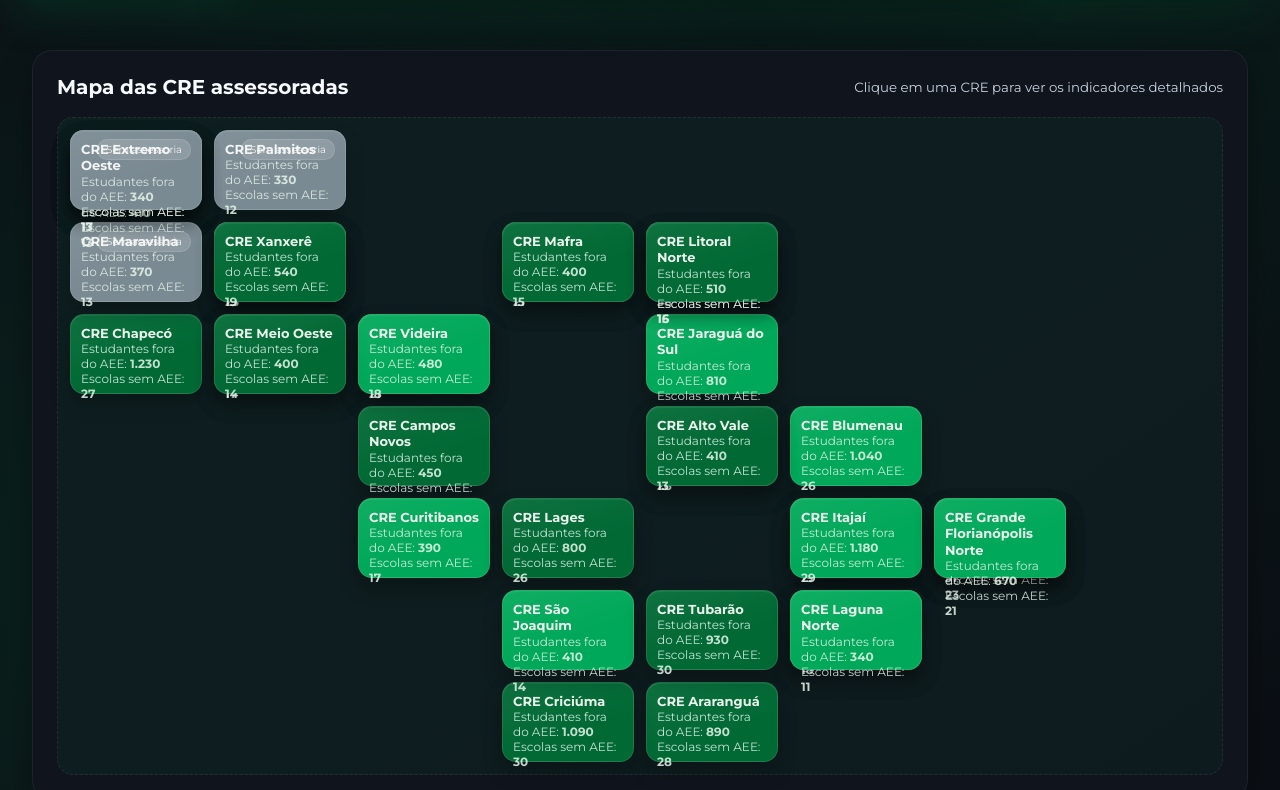
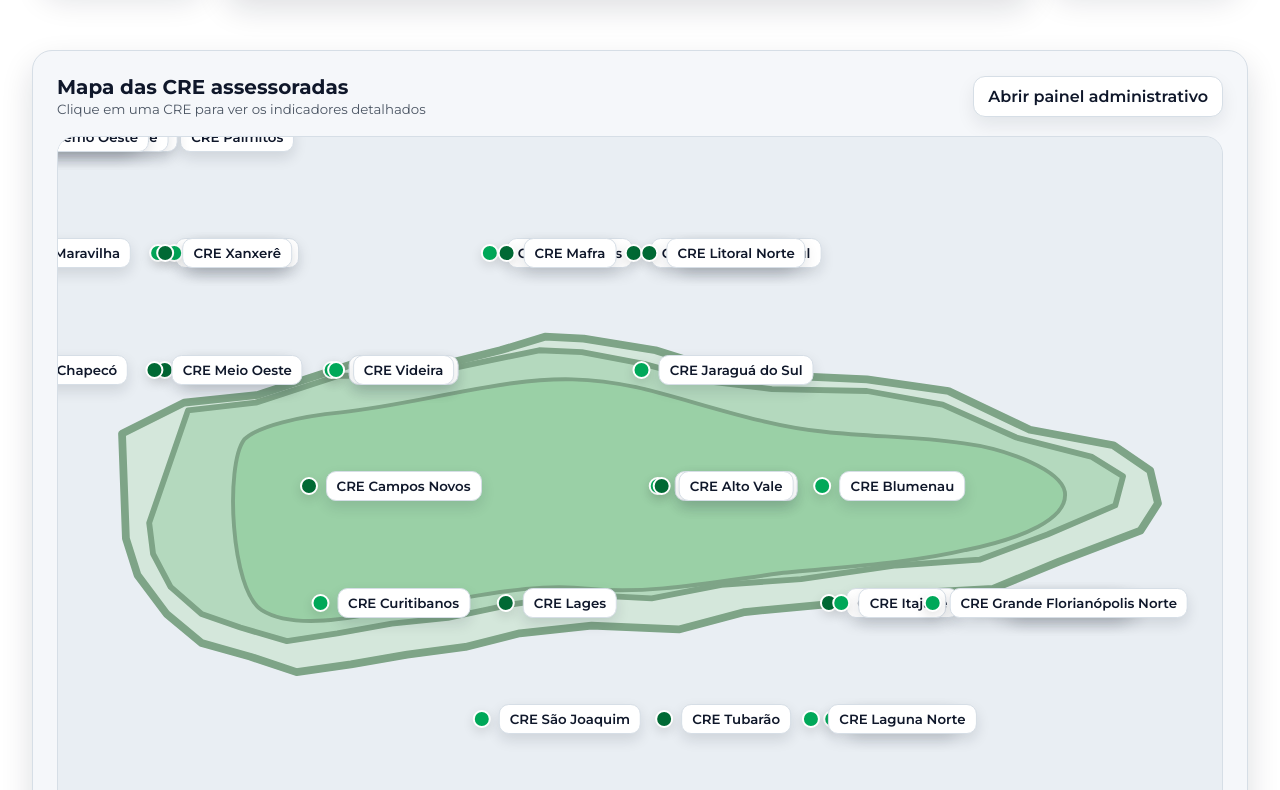
Before and after one commit to passelivre-hub/saeex-naee, a plain HTML site: page index.html in a window 1280 px wide. Shown: the part 120-910 px from the top of the page. Drawn offline with Linux system fonts and the light colour scheme.

Commit message:
Add SC map view and separate admin interface

```diff
--- /dev/null
+++ b/data/shared.js
@@ -0,0 +1,37 @@
+const STORAGE_KEY = 'naee-cre-data';
+
+export function loadData(initialData) {
+  if (typeof localStorage === 'undefined') return initialData;
+  const saved = localStorage.getItem(STORAGE_KEY);
+  if (!saved) return initialData;
+  try {
+    return JSON.parse(saved);
+  } catch (err) {
+    return initialData;
+  }
+}
+
+export function persistData(data) {
+  if (typeof localStorage === 'undefined') return;
+  localStorage.setItem(STORAGE_KEY, JSON.stringify(data));
+}
+
+export function formatNumber(value) {
+  return value.toLocaleString('pt-BR');
+}
+
+export function percent(part, total) {
+  if (!total) return 0;
+  return Math.max(0, Math.min(100, Math.round((part / total) * 100)));
+}
+
+export function computeDerived(cre) {
+  const studentsOutside = Math.max(0, cre.publicoEE - cre.studentsInAEE);
+  const schoolsWithoutAEE = Math.max(0, cre.totalSchools - cre.schoolsWithAEE);
+  return {
+    studentsOutside,
+    outsidePct: percent(studentsOutside, cre.publicoEE),
+    schoolsWithoutAEE,
+    schoolsWithoutPct: percent(schoolsWithoutAEE, cre.totalSchools),
+  };
+}
--- a/index.html
+++ b/index.html
@@ -6,7 +6,7 @@
     <title>Painel de Assessorias do SAEEX/NAEE - FCEE</title>
     <link rel="stylesheet" href="style.css" />
   </head>
-  <body>
+  <body class="light">
     <header>
       <img src="./assets/fcee-logo.svg" alt="Logo FCEE" />
       <div class="header-title">
@@ -19,37 +19,19 @@
     <main>
       <section id="map-panel">
         <div class="section-title">
-          <h2>Mapa das CRE assessoradas</h2>
-          <small>Clique em uma CRE para ver os indicadores detalhados</small>
+          <div>
+            <h2>Mapa das CRE assessoradas</h2>
+            <small>Clique em uma CRE para ver os indicadores detalhados</small>
+          </div>
+          <a class="ghost-button" href="admin.html">Abrir painel administrativo</a>
         </div>
-        <div id="map-grid" aria-label="Mapa das Coordenadorias"></div>
+        <div id="map-board" aria-label="Mapa das Coordenadorias em Santa Catarina">
+          <img src="./assets/sc-map.svg" alt="Mapa de Santa Catarina" />
+          <div id="map-markers"></div>
+        </div>
       </section>
 
       <section id="summary"></section>
-
-      <section id="admin-panel">
-        <div class="section-title">
-          <h2>Painel administrativo</h2>
-          <small>Alimente o painel com dados atualizados (armazenamento local)</small>
-        </div>
-        <table>
-          <thead>
-            <tr>
-              <th>CRE</th>
-              <th>Público EE</th>
-              <th>Total de Escolas</th>
-              <th>Escolas com AEE</th>
-              <th>Estudantes no AEE</th>
-              <th>Participantes</th>
-              <th>Assessorias presenciais</th>
-              <th>Assessorias on-line</th>
-              <th>Status</th>
-            </tr>
-          </thead>
-          <tbody id="admin-body"></tbody>
-        </table>
-        <div id="footer-note">A coluna de CREs é fixa. Utilize o link indicado para validar o grupo de municípios de cada regional e mantenha a alternância dos tons de verde para CREs assessoradas.</div>
-      </section>
     </main>
 
     <div id="popup">
--- a/script.js
+++ b/script.js
@@ -1,74 +1,40 @@
 import { initialCreData } from './data/cre-data.js';
+import { computeDerived, formatNumber, loadData, percent } from './data/shared.js';
+
+const GRID_COLS = 8;
+const GRID_ROWS = 7;
 
 const state = {
-  creData: loadStoredData() ?? initialCreData,
+  creData: loadData(initialCreData),
   activeCre: null,
 };
 
-const palette = {
-  toneA: '#006934',
-  toneB: '#00a859',
-  muted: '#8c9aa3',
-};
-
-function loadStoredData() {
-  if (typeof localStorage === 'undefined') return null;
-  const saved = localStorage.getItem('naee-cre-data');
-  if (!saved) return null;
-  try {
-    return JSON.parse(saved);
-  } catch (err) {
-    return null;
-  }
-}
-
-function persistData() {
-  if (typeof localStorage === 'undefined') return;
-  localStorage.setItem('naee-cre-data', JSON.stringify(state.creData));
-}
-
-function formatNumber(value) {
-  return value.toLocaleString('pt-BR');
-}
-
-function percent(part, total) {
-  if (!total) return 0;
-  return Math.max(0, Math.min(100, Math.round((part / total) * 100)));
-}
-
-function computeDerived(cre) {
-  const studentsOutside = Math.max(0, cre.publicoEE - cre.studentsInAEE);
-  const schoolsWithoutAEE = Math.max(0, cre.totalSchools - cre.schoolsWithAEE);
-  return {
-    studentsOutside,
-    outsidePct: percent(studentsOutside, cre.publicoEE),
-    schoolsWithoutAEE,
-    schoolsWithoutPct: percent(schoolsWithoutAEE, cre.totalSchools),
-  };
+function mapCoordinates(cre) {
+  const col = cre.gridPosition?.column ?? 1;
+  const row = cre.gridPosition?.row ?? 1;
+  const left = ((col - 1) / (GRID_COLS - 1)) * 100;
+  const top = ((row - 1) / (GRID_ROWS - 1)) * 100;
+  return { left, top };
 }
 
 function renderMap() {
-  const grid = document.querySelector('#map-grid');
-  grid.innerHTML = '';
+  const board = document.querySelector('#map-markers');
+  board.innerHTML = '';
   state.creData.forEach((cre, idx) => {
-    const tile = document.createElement('div');
-    tile.className = `cre-tile ${cre.hasAssessoria ? (idx % 2 === 0 ? 'tone-a' : 'tone-b') : 'tone-muted'} ${cre.hasAssessoria ? '' : 'badge'}`;
-    tile.style.gridRow = cre.gridPosition?.row ?? 'auto';
-    tile.style.gridColumn = cre.gridPosition?.column ?? 'auto';
+    const marker = document.createElement('button');
+    const { left, top } = mapCoordinates(cre);
+    marker.className = `map-marker ${cre.hasAssessoria ? (idx % 2 === 0 ? 'tone-a' : 'tone-b') : 'tone-muted'}`;
+    marker.style.left = `${left}%`;
+    marker.style.top = `${top}%`;
+    marker.setAttribute('aria-label', `${cre.name} - clique para detalhes`);
 
-    const title = document.createElement('div');
-    title.className = 'cre-name';
-    title.textContent = cre.name;
+    marker.innerHTML = `
+      <span class="dot"></span>
+      <span class="label">${cre.name}</span>
+    `;
 
-    const detail = document.createElement('div');
-    detail.className = 'cre-detail';
-    const derived = computeDerived(cre);
-    detail.innerHTML = `Estudantes fora do AEE: <strong>${formatNumber(derived.studentsOutside)}</strong><br>Escolas sem AEE: <strong>${formatNumber(derived.schoolsWithoutAEE)}</strong>`;
-
-    tile.appendChild(title);
-    tile.appendChild(detail);
-    tile.addEventListener('click', () => openPopup(cre.id));
-    grid.appendChild(tile);
+    marker.addEventListener('click', () => openPopup(cre.id));
+    board.appendChild(marker);
   });
 }
 
@@ -200,49 +166,9 @@ function closePopup() {
   popup.style.display = 'none';
 }
 
-function renderAdminTable() {
-  const tbody = document.querySelector('#admin-body');
-  tbody.innerHTML = '';
-  state.creData.forEach((cre) => {
-    const row = document.createElement('tr');
-    row.innerHTML = `
-      <td><strong>${cre.name}</strong></td>
-      <td><input type="number" min="0" value="${cre.publicoEE}" data-id="${cre.id}" data-field="publicoEE"></td>
-      <td><input type="number" min="0" value="${cre.totalSchools}" data-id="${cre.id}" data-field="totalSchools"></td>
-      <td><input type="number" min="0" value="${cre.schoolsWithAEE}" data-id="${cre.id}" data-field="schoolsWithAEE"></td>
-      <td><input type="number" min="0" value="${cre.studentsInAEE}" data-id="${cre.id}" data-field="studentsInAEE"></td>
-      <td><input type="number" min="0" value="${cre.participants}" data-id="${cre.id}" data-field="participants"></td>
-      <td><input type="number" min="0" value="${cre.assessorias.presenciais}" data-id="${cre.id}" data-field="presenciais"></td>
-      <td><input type="number" min="0" value="${cre.assessorias.online}" data-id="${cre.id}" data-field="online"></td>
-      <td class="toggle"><input type="checkbox" ${cre.hasAssessoria ? 'checked' : ''} data-id="${cre.id}" data-field="hasAssessoria"><label>Assessorado</label></td>
-    `;
-    tbody.appendChild(row);
-  });
-
-  tbody.querySelectorAll('input').forEach((input) => {
-    input.addEventListener('input', (event) => {
-      const { id, field } = event.target.dataset;
-      const cre = state.creData.find((item) => item.id === id);
-      if (!cre) return;
-
-      if (field === 'hasAssessoria') {
-        cre.hasAssessoria = event.target.checked;
-      } else if (field === 'presenciais' || field === 'online') {
-        cre.assessorias[field] = Number(event.target.value || 0);
-      } else {
-        cre[field] = Number(event.target.value || 0);
-      }
-      persistData();
-      renderMap();
-      renderSummary();
-    });
-  });
-}
-
 function init() {
   renderMap();
   renderSummary();
-  renderAdminTable();
 
   document.querySelector('#popup .close-btn').addEventListener('click', closePopup);
   document.querySelector('#popup').addEventListener('click', (e) => {
--- a/style.css
+++ b/style.css
@@ -1,15 +1,16 @@
 @import url('https://fonts.googleapis.com/css2?family=Montserrat:wght@400;500;600;700&display=swap');
 
 :root {
-  --bg: #0e1116;
-  --panel: #10151d;
-  --card: #141b24;
-  --muted: #c6d1de;
+  --bg: #ffffff;
+  --panel: #f5f7fa;
+  --card: #f0f3f7;
+  --muted: #4b5563;
   --accent: #00a859;
   --accent-2: #006934;
-  --warning: #c7ced4;
-  --line: rgba(255, 255, 255, 0.06);
-  --shadow: 0 12px 32px rgba(0, 0, 0, 0.35);
+  --warning: #c0392b;
+  --line: #d6dee6;
+  --shadow: 0 14px 32px rgba(17, 24, 39, 0.14);
+  --text: #0f172a;
 }
 
 * {
@@ -19,10 +20,8 @@
 body {
   margin: 0;
   font-family: 'Montserrat', system-ui, -apple-system, sans-serif;
-  background: radial-gradient(circle at 20% 20%, rgba(0, 168, 89, 0.15), transparent 25%),
-    radial-gradient(circle at 80% 0%, rgba(0, 105, 52, 0.15), transparent 25%),
-    #0b0f15;
-  color: #f7fbff;
+  background: var(--bg);
+  color: var(--text);
   min-height: 100vh;
 }
 
@@ -41,23 +40,14 @@ header {
   position: relative;
 }
 
-header::before {
-  content: '';
-  position: absolute;
-  inset: 12px;
-  border-radius: 18px;
-  background: linear-gradient(90deg, rgba(0, 168, 89, 0.22), rgba(0, 105, 52, 0.24));
-  filter: blur(24px);
-  z-index: 0;
-}
-
 header img {
   height: 70px;
   width: auto;
   border-radius: 14px;
-  background: #0d141c;
+  background: #ffffff;
   padding: 10px 12px;
   box-shadow: var(--shadow);
+  border: 1px solid var(--line);
 }
 
 .header-title {
@@ -67,7 +57,7 @@ header img {
   gap: 6px;
   padding: 16px 28px;
   border-radius: 18px;
-  background: rgba(10, 17, 24, 0.82);
+  background: #ffffff;
   box-shadow: var(--shadow);
   border: 1px solid var(--line);
 }
@@ -109,73 +99,88 @@ header img {
   color: var(--muted);
 }
 
-#map-grid {
-  display: grid;
-  grid-template-columns: repeat(8, minmax(90px, 1fr));
-  grid-auto-rows: 80px;
-  gap: 12px;
-  padding: 12px;
-  border-radius: 16px;
-  background: linear-gradient(145deg, rgba(0, 168, 89, 0.07), rgba(0, 105, 52, 0.08));
-  border: 1px dashed rgba(255, 255, 255, 0.08);
+.ghost-button {
+  display: inline-flex;
+  align-items: center;
+  gap: 8px;
+  padding: 10px 14px;
+  border-radius: 12px;
+  border: 1px solid var(--line);
+  background: #ffffff;
+  color: var(--text);
+  text-decoration: none;
+  font-weight: 600;
+  box-shadow: 0 8px 18px rgba(15, 23, 42, 0.08);
+  transition: all 0.2s ease;
 }
 
-.cre-tile {
-  position: relative;
-  padding: 10px;
-  border-radius: 14px;
-  color: #eaf5ed;
-  cursor: pointer;
-  border: 1px solid rgba(255, 255, 255, 0.1);
-  box-shadow: inset 0 1px 0 rgba(255, 255, 255, 0.07), 0 10px 20px rgba(0, 0, 0, 0.24);
-  transition: transform 0.15s ease, box-shadow 0.15s ease, filter 0.15s ease;
-  display: grid;
-  align-content: space-between;
-  background: linear-gradient(160deg, rgba(255, 255, 255, 0.06), transparent 60%);
+.ghost-button:hover {
+  border-color: #b8c6d8;
+  transform: translateY(-2px);
 }
 
-.cre-tile:hover {
-  transform: translateY(-4px) scale(1.01);
-  filter: brightness(1.05);
-  box-shadow: var(--shadow);
+#map-board {
+  position: relative;
+  border-radius: 18px;
+  overflow: hidden;
+  border: 1px solid var(--line);
+  background: #e9eef3;
+  min-height: 420px;
 }
 
-.cre-name {
-  font-weight: 700;
-  font-size: 13px;
-  line-height: 1.25;
+#map-board img {
+  width: 100%;
+  display: block;
+  filter: saturate(1.05);
 }
 
-.cre-detail {
-  font-size: 12px;
-  color: #e6f5ea;
-  opacity: 0.85;
+#map-markers {
+  position: absolute;
+  inset: 0;
 }
 
-.cre-tile.badge::after {
-  content: 'Sem assessoria';
+.map-marker {
   position: absolute;
-  top: 8px;
-  right: 10px;
-  font-size: 10px;
-  padding: 3px 8px;
-  border-radius: 999px;
-  background: rgba(255, 255, 255, 0.14);
-  color: #f3f3f3;
-  border: 1px solid rgba(255, 255, 255, 0.12);
+  transform: translate(-50%, -50%);
+  border: none;
+  background: transparent;
+  cursor: pointer;
+  display: flex;
+  align-items: center;
+  gap: 8px;
+  font-family: inherit;
 }
 
-.tone-a {
-  background-color: #006934;
+.map-marker .dot {
+  width: 18px;
+  height: 18px;
+  border-radius: 50%;
+  display: inline-block;
+  border: 2px solid #ffffff;
+  box-shadow: 0 4px 12px rgba(0, 0, 0, 0.12);
 }
 
-.tone-b {
-  background-color: #00a859;
+.map-marker .label {
+  background: #ffffff;
+  padding: 6px 10px;
+  border-radius: 10px;
+  border: 1px solid var(--line);
+  box-shadow: 0 6px 14px rgba(15, 23, 42, 0.12);
+  font-weight: 600;
+  color: var(--text);
+  white-space: nowrap;
 }
 
-.tone-muted {
-  background-color: #7a8a92;
-  color: #f3f5f4;
+.map-marker.tone-a .dot {
+  background: var(--accent-2);
+}
+
+.map-marker.tone-b .dot {
+  background: var(--accent);
+}
+
+.map-marker.tone-muted .dot {
+  background: #9ca3af;
 }
 
 #popup {
@@ -184,13 +189,13 @@ header img {
   display: none;
   align-items: center;
   justify-content: center;
-  backdrop-filter: blur(10px);
-  background: rgba(0, 0, 0, 0.55);
+  backdrop-filter: blur(4px);
+  background: rgba(15, 23, 42, 0.45);
   z-index: 20;
 }
 
 #popup .card {
-  background: #0f141c;
+  background: #ffffff;
   padding: 24px;
   border-radius: 18px;
   border: 1px solid var(--line);
@@ -217,7 +222,7 @@ header img {
   border-radius: 999px;
   background: rgba(0, 168, 89, 0.16);
   border: 1px solid rgba(0, 168, 89, 0.3);
-  color: #a4f0c9;
+  color: var(--accent-2);
   font-weight: 600;
 }
 
@@ -232,7 +237,7 @@ header img {
   border-radius: 14px;
   background: var(--card);
   border: 1px solid var(--line);
-  box-shadow: inset 0 1px 0 rgba(255, 255, 255, 0.04);
+  box-shadow: inset 0 1px 0 rgba(255, 255, 255, 0.2);
 }
 
 .metric-card h4 {
@@ -250,7 +255,7 @@ header img {
   margin-top: 10px;
   height: 8px;
   border-radius: 999px;
-  background: #1b2532;
+  background: #e5e7eb;
   overflow: hidden;
 }
 
@@ -275,7 +280,7 @@ header img {
 .close-btn {
   background: transparent;
   border: 1px solid var(--line);
-  color: #f2f6f9;
+  color: var(--text);
   padding: 8px 12px;
   border-radius: 10px;
   cursor: pointer;
@@ -283,7 +288,7 @@ header img {
 }
 
 .close-btn:hover {
-  border-color: rgba(255, 255, 255, 0.2);
+  border-color: #b8c6d8;
   transform: translateY(-1px);
 }
 
@@ -295,7 +300,7 @@ header img {
 }
 
 .summary-card {
-  background: var(--panel);
+  background: #ffffff;
   border-radius: 16px;
   padding: 16px;
   border: 1px solid var(--line);
@@ -325,7 +330,7 @@ header img {
 
 #admin-panel {
   margin-top: 32px;
-  background: var(--panel);
+  background: #ffffff;
   border-radius: 18px;
   padding: 20px;
   border: 1px solid var(--line);
@@ -354,9 +359,9 @@ header img {
 #admin-panel input {
   width: 100%;
   padding: 8px 10px;
-  background: #0f141c;
-  color: #f5fbff;
-  border: 1px solid rgba(255, 255, 255, 0.1);
+  background: var(--panel);
+  color: var(--text);
+  border: 1px solid var(--line);
   border-radius: 10px;
 }
 
@@ -377,7 +382,7 @@ header img {
     flex-direction: column;
   }
 
-  #map-grid {
-    grid-template-columns: repeat(4, minmax(90px, 1fr));
+  .map-marker .label {
+    display: none;
   }
 }
```
Also changed, not shown: admin.html (added, +54 -0 lines), admin.js (added, +46 -0 lines), assets/sc-map.svg (added).
